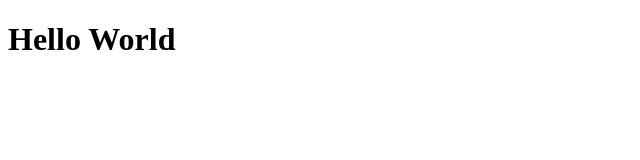
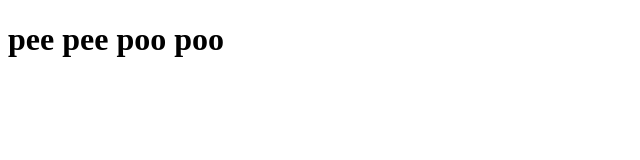
Before and after one commit to kilohadron/kilohadron.github.io, a plain HTML site: page index.html in a window 1280 px wide. Shown: the whole page, without its empty margins (0-640 px from the left). Drawn offline with Linux system fonts and the light colour scheme.

Commit message:
Update index.html

```diff
--- a/index.html
+++ b/index.html
@@ -1,6 +1,6 @@
 <!DOCTYPE html>
 <html>
 <body>
-<h1>Hello World</h1>
+<h1>pee pee poo poo</h1>
 </body>
 </html>
```
